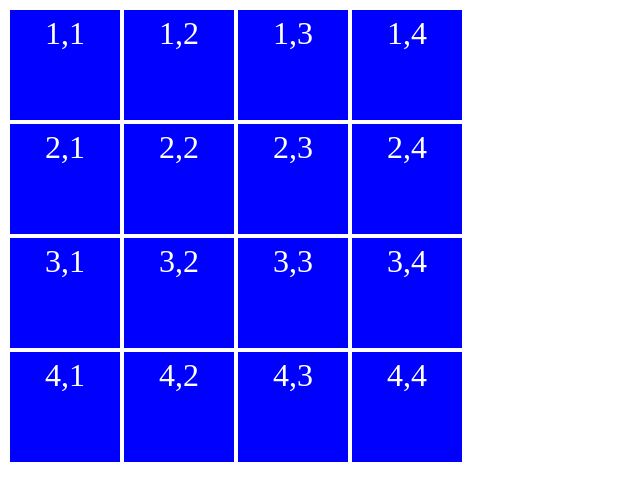
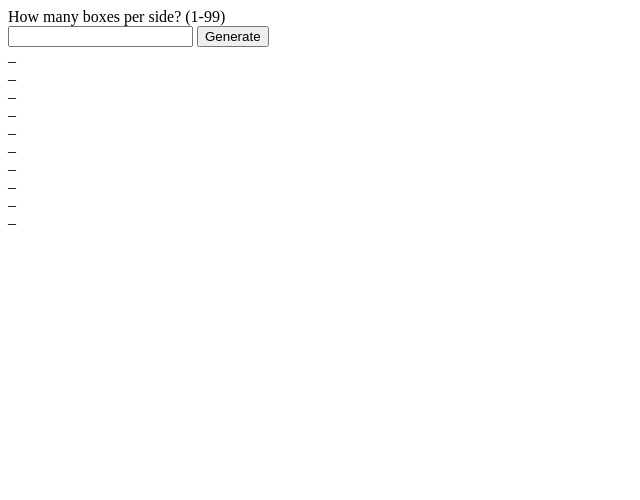
Before and after one commit to NeilKHess/Etch-A-Sketch, a plain HTML site: page index.html in a window 1280 px wide. Shown: the whole page, without its empty margins (0-640 px from the left). Drawn offline with Linux system fonts and the light colour scheme.

Commit message:
Getting the start of my etch-a-sketch going

```diff
--- a/index.html
+++ b/index.html
@@ -5,35 +5,16 @@
     <meta http-equiv="X-UA-Compatible" content="IE=edge">
     <meta name="viewport" content="width=device-width, initial-scale=1.0">
     <link rel="stylesheet" href="styles.css">
-    <script src="scripts.js"></script>
+    <script src="scripts.js" defer></script>
     <title>Document</title>
 </head>
 <body>
-<div id="fullGrid">
-    <div class="row1">
-        <div id="id1" class="box">1,1</div>
-        <div id="id2" class="box">1,2</div>
-        <div id="id3" class="box">1,3</div>
-        <div id="id4" class="box">1,4</div>
-    </div>
-    <div class="row2">
-        <div id="id5" class="box">2,1</div>
-        <div id="id6" class="box">2,2</div>
-        <div id="id7" class="box">2,3</div>
-        <div id="id8" class="box">2,4</div>
-    </div>
-    <div class="row3">
-        <div id="id9" class="box">3,1</div>
-        <div id="id10" class="box">3,2</div>
-        <div id="id11" class="box">3,3</div>
-        <div id="id12" class="box">3,4</div>
-    </div>
-    <div class="row4">
-        <div id="id13" class="box">4,1</div>
-        <div id="id14" class="box">4,2</div>
-        <div id="id15" class="box">4,3</div>
-        <div id="id16" class="box">4,4</div>
-    </div>
-</div>
+<form>
+    <labe for="sides">How many boxes per side? (1-99)</label><br>
+<input id="sideLenText" type="text">
+</form>
+<button id="generateButton"><c>Generate</c></button>
+<list id="gridCanvas">
+</list>
 </body>
 </html>
--- a/scripts.js
+++ b/scripts.js
@@ -1 +1,40 @@
-//JAvascript file for etch-a-sketch
+//(Remember there is going to be a GENERATE button to make this happen)
+//[ENTER SIDE LENGTH]
+
+//[GENERATE BUTTON CLICK]
+//For loop to push number of spaces into "innards" array
+let innards = [];
+
+//Make Side length input box
+
+let spacePush = function(sideLen){
+    for (i = 0; i < sideLen; i++) {innards.push('_')}
+}
+
+
+
+
+//Make click listener that 1) retrives value 2) generates the boxes 3) alerts the user to try another value if it is NOT between 1-99
+
+spacePush(10);
+
+
+
+//construction and delivery of "boxes"
+let gridCanvas = document.querySelector('#gridCanvas');
+
+
+
+let boxes = innards.map(innards => {
+    let li = document.createElement('li');
+    li.textContent = innards;
+    return li;
+});
+
+
+//Make click listener
+gridCanvas.append(...boxes);
+
+//Helpful Videos
+//appendChild() tutorial: https://www.youtube.com/watch?v=e0ihEHxd6vI
+//https://www.javascripttutorial.net/javascript-dom/javascript-append/
--- a/styles.css
+++ b/styles.css
@@ -1,32 +1,14 @@
-.row1{
+.gridCanvas{
         display: flex;
-        flex-direction: row;
-        border: 1px, black;
+        flex: 0 0 95%;
+        background-color: gray;
 }
-.row2{
-        display: flex;
-        flex-direction: row;
-        border: 1px, black;
+
+#gridCanvas{
+        list-style-type: none;
 }
-.row3{
-        display: flex;
-        flex-direction: row;
-        border: 1px, black;
+#generateButton {
+        justify-self: center;
 }
-.row4{
-        display: flex;
-        flex-direction: row;
-        border: 1px, black;
-}
-.box{
-        background-color: blue;
-        margin: 2px;
-        padding: 5px;
-        min-width: 100px;
-        min-height: 100px;
-        color: white;
-        font-size: xx-large;
-        text-align: center;
 
-
-}
+/* Need to make a flexgrid that will max shrink the box margin to 960/sideLen */
```
Also changed, not shown: To Do List.txt (added).
